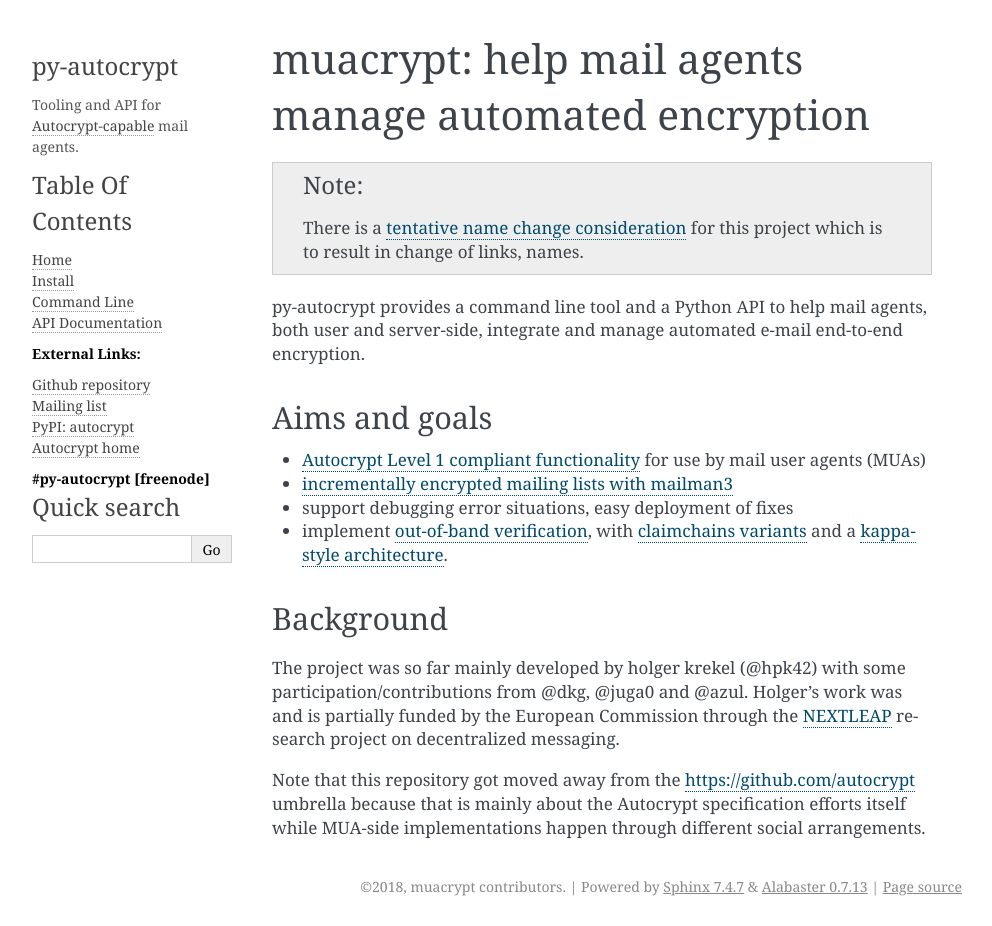
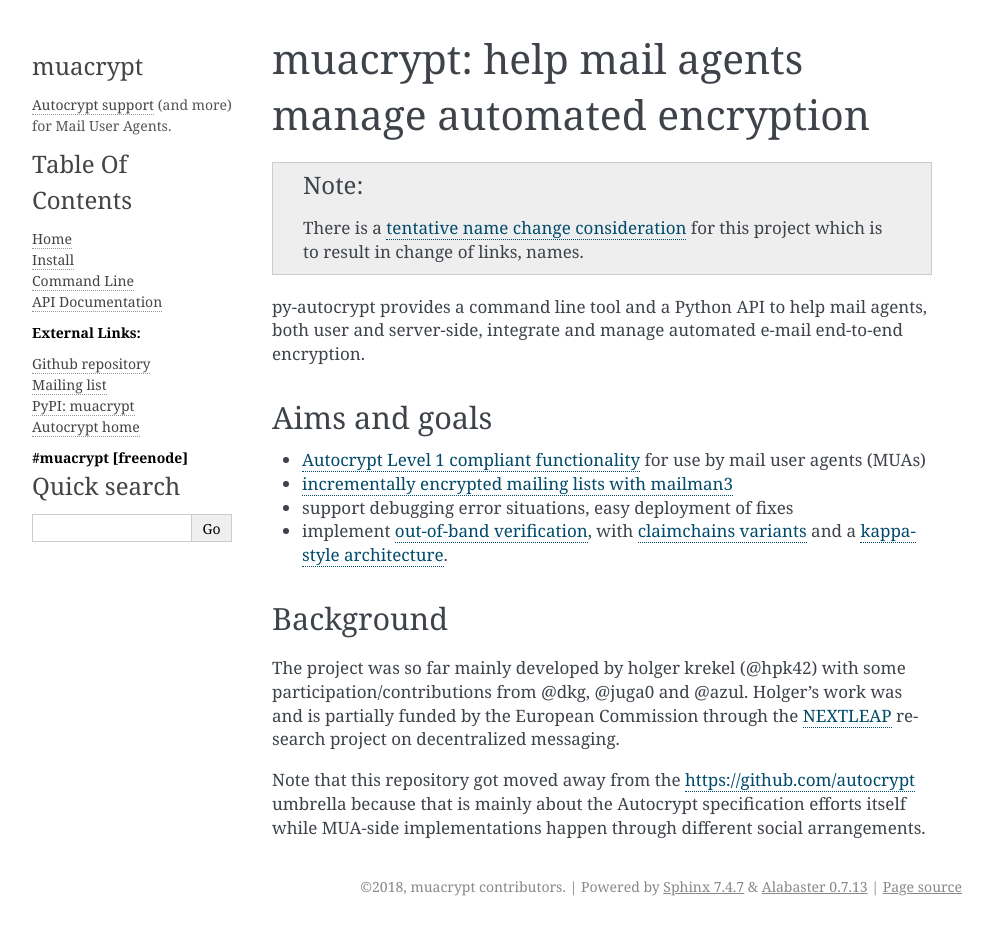
Before and after one commit to hpk42/muacrypt, a Sphinx documentation site: the page built from doc/index.rst, in a window 1280 px wide. Shown: the whole page, without its empty margins (148-1140 px from the left). Built offline with Sphinx 7.4.7, drawn with Linux system fonts in a browser that asks for light colours; the version number could not be read and is left out.

Commit message:
another round of fixes

```diff
--- a/doc/_templates/globaltoc.html
+++ b/doc/_templates/globaltoc.html
@@ -10,9 +10,9 @@
 <b>External Links:</b>
 <ul>
   <li><a href="https://github.com/hpk42/py-autocrypt">Github repository</a></li>
-  <li><a href="https://lists.codespeak.net/postorius/lists/py-autocrypt.lists.codespeak.net">Mailing list</></li>
-  <li><a href="https://pypi.python.org/pypi/autocrypt">PyPI: autocrypt</a></li>
+  <li><a href="https://lists.codespeak.net/postorius/lists/muacrypt.lists.codespeak.net">Mailing list</></li>
+  <li><a href="https://pypi.python.org/pypi/autocrypt">PyPI: muacrypt</a></li>
   <li><a href="https://autocrypt.org">Autocrypt home</a></li>
 </ul>
 
-<b>#py-autocrypt [freenode]</b>
+<b>#muacrypt [freenode]</b>
--- a/doc/_templates/sidebarintro.html
+++ b/doc/_templates/sidebarintro.html
@@ -1,6 +1,5 @@
-<h3>py-autocrypt {{release}}</h3>
+<h3>muacrypt {{release}}</h3>
 <p>
-  Tooling and API for
-  <a href="https://autocrypt.readthedocs.io">Autocrypt-capable</a>
-  mail agents.
+  <a href="https://autocrypt.org">Autocrypt support</a>
+  (and more) for Mail User Agents.
 </p>
```
